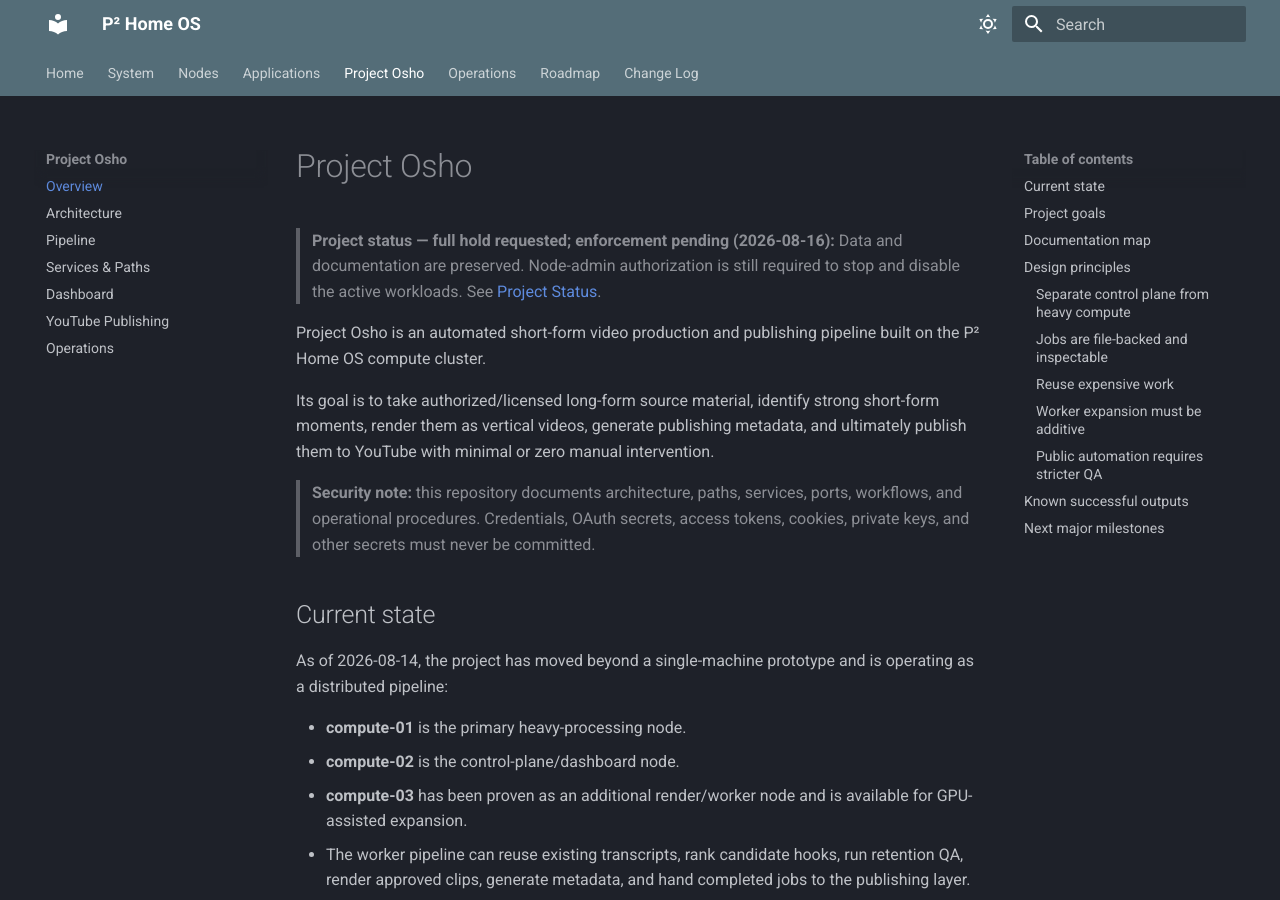
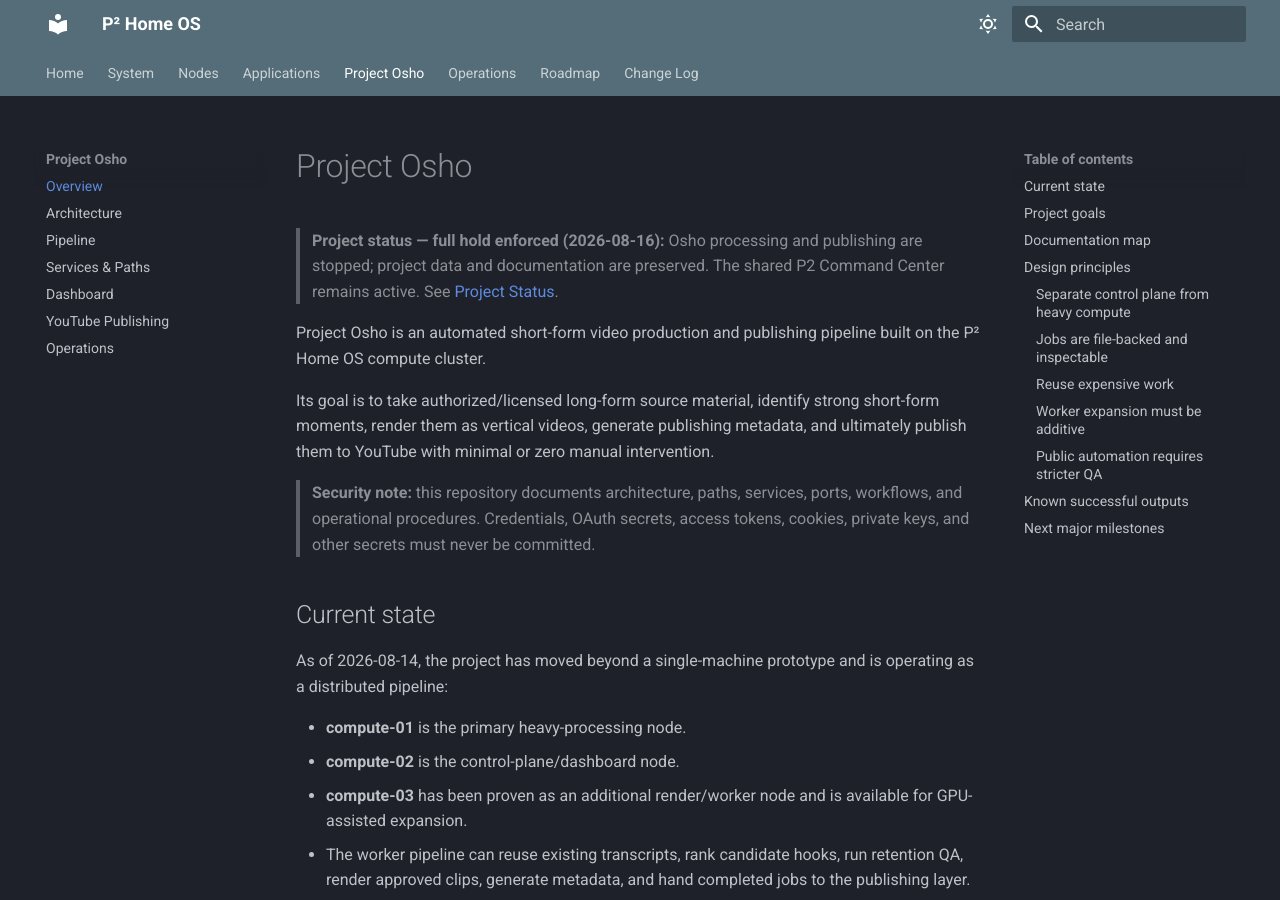
Before and after one commit to prabhat324/p2-home-os, an MkDocs documentation site: the page built from docs/12-project-osho/index.md, in a window 1280 px wide and 900 px high. Built offline with MkDocs 1.6.1 and Material for MkDocs 9.7.7, drawn with Linux system fonts in a browser that asks for light colours.

Commit message:
Mark Project Osho full hold enforced

```diff
--- a/docs/12-project-osho/index.md
+++ b/docs/12-project-osho/index.md
@@ -1,6 +1,6 @@
 # Project Osho
 
-> **Project status — full hold requested; enforcement pending (2026-08-16):** Data and documentation are preserved. Node-admin authorization is still required to stop and disable the active workloads. See [Project Status](project-status.md).
+> **Project status — full hold enforced (2026-08-16):** Osho processing and publishing are stopped; project data and documentation are preserved. The shared P2 Command Center remains active. See [Project Status](project-status.md).
 
 Project Osho is an automated short-form video production and publishing pipeline built on the P² Home OS compute cluster.
 
```
